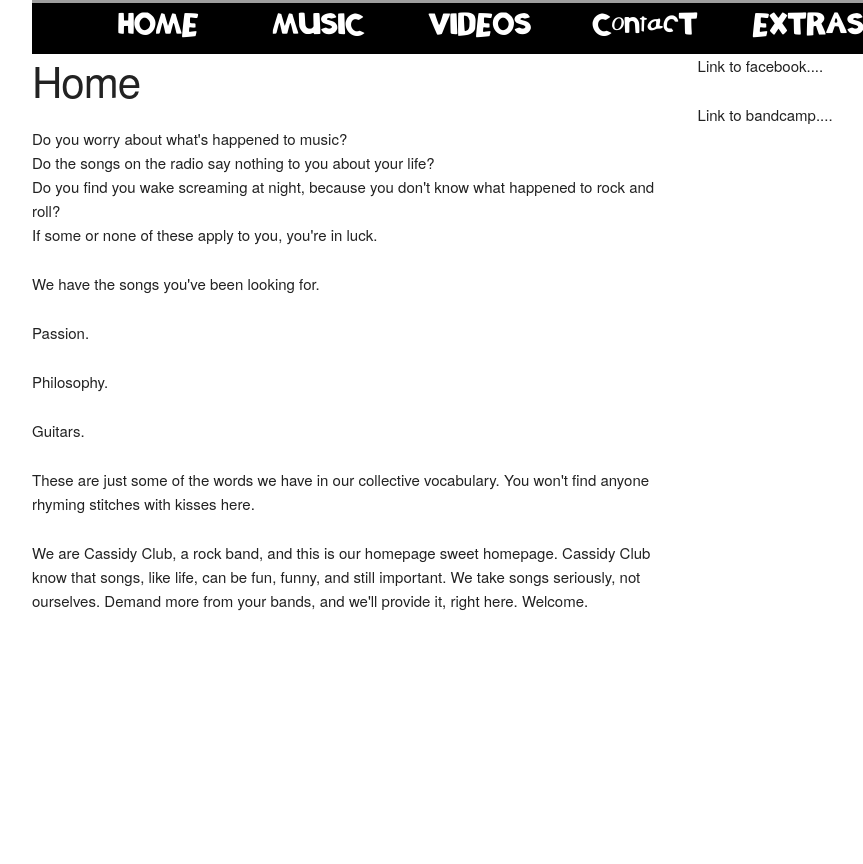
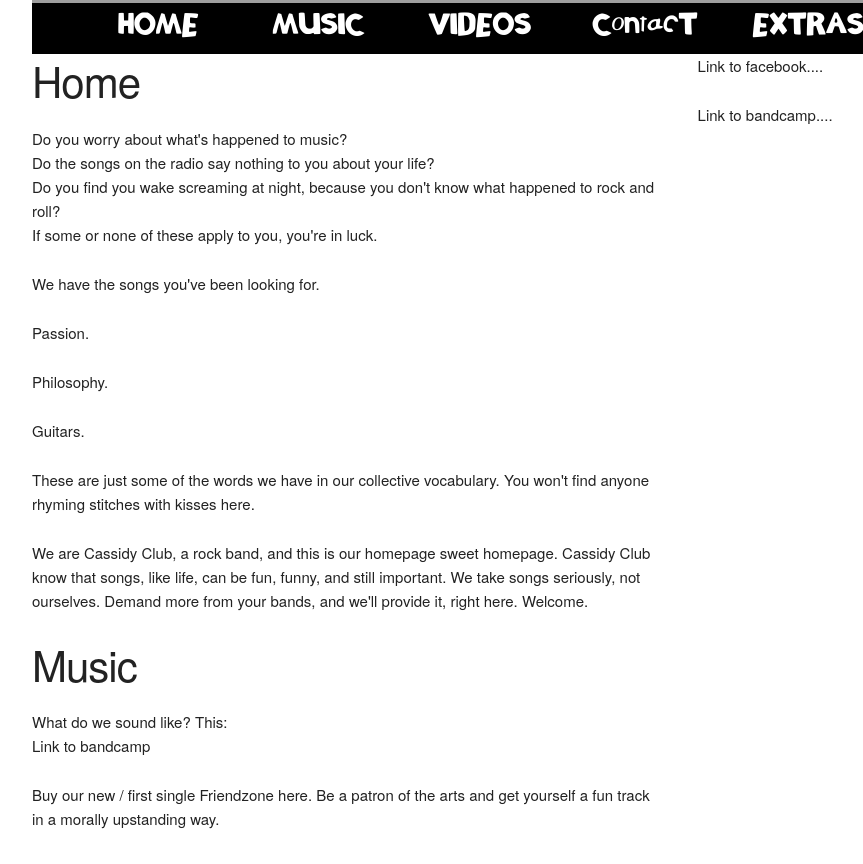
Before and after one commit to jackhickey/jackhickey.github.io, a plain HTML site: page index.html in a window 1280 px wide. Shown: the part 889-1753 px from the top of the page, without its empty margins (128-991 px from the left). Before the commit the page ends 1535 px from the top, so only its background shows below. Drawn offline with nearby package versions, Linux system fonts and the light colour scheme; grey boxes are pictures that could not be loaded.

Commit message:
added music section

```diff
--- a/index.html
+++ b/index.html
@@ -55,6 +55,23 @@
         </div>
         <!--End Home Page-->
 
+        <!--Music Page-->
+        <div class="row">
+            <div class="eight columns">
+                <h2 id="music">Music</h2>
+                <div>What do we sound like? This:</div>
+                <p>Link to bandcamp</p>
+
+                <p>Buy our new / first single Friendzone here. Be a patron of the arts and get yourself a fun track in a morally upstanding way.</p>
+
+            </div>
+
+            <div class="four columns">
+
+            </div>
+        </div>
+        <!--End Music Page-->
+
     </div>
 
 </body>
```
